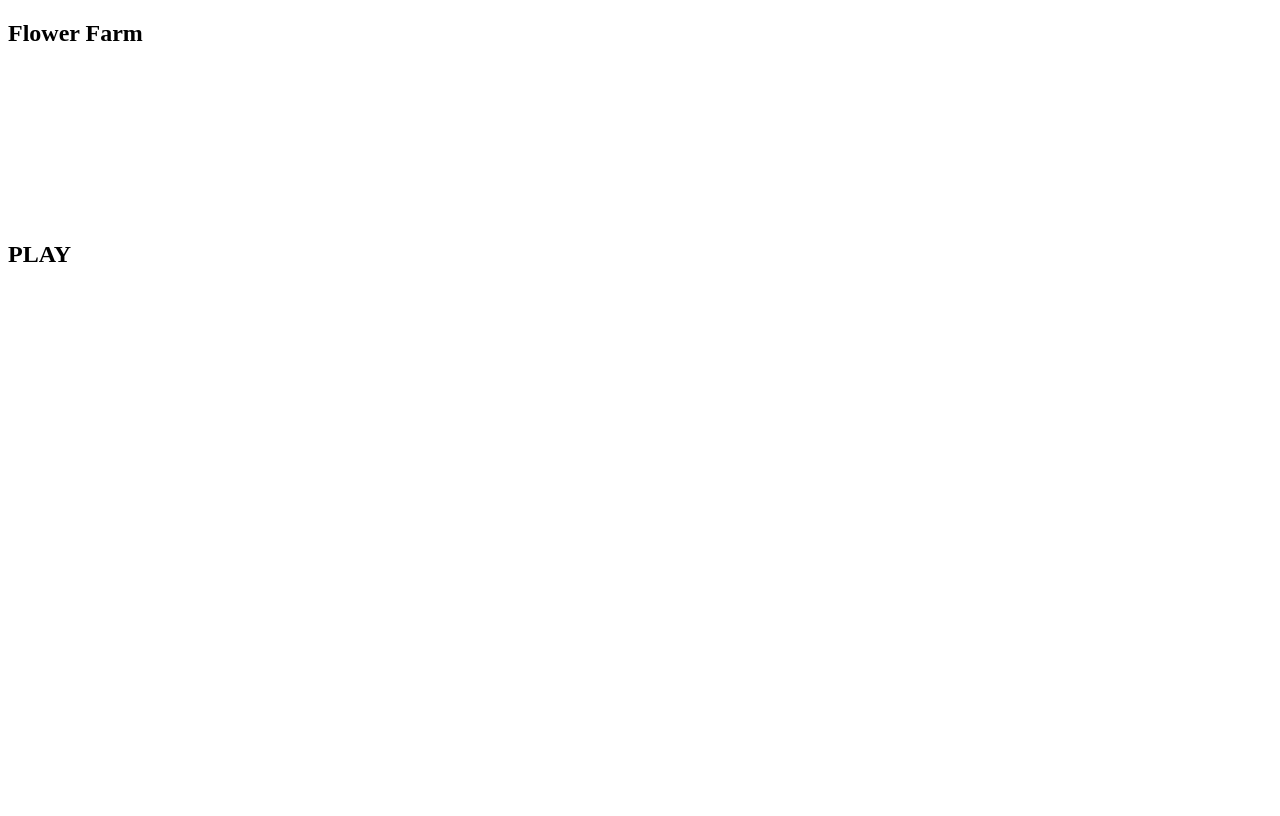
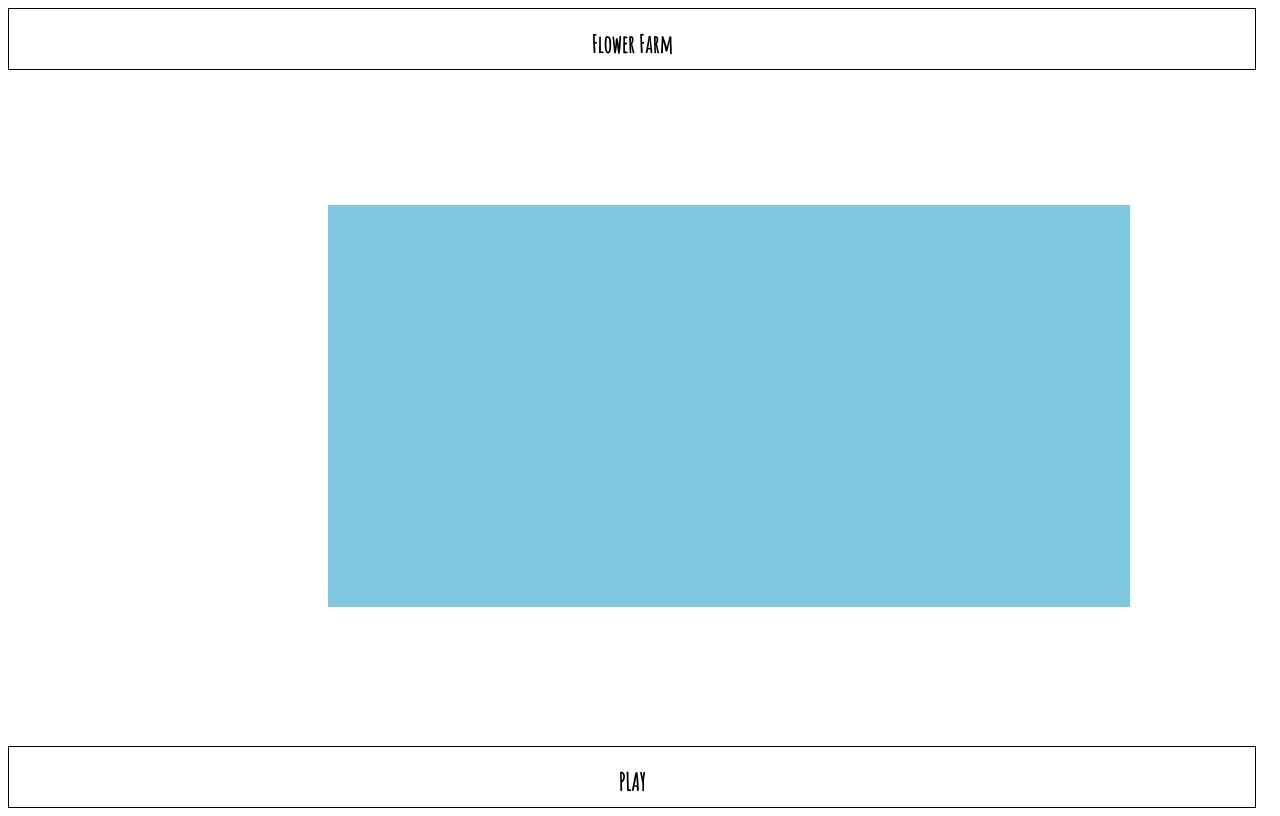
Before and after one commit to Emily-Rose-K/flower-farm, a plain HTML site: page index.html in a window 1280 px wide. Drawn offline with Linux system fonts and the light colour scheme.

Commit message:
setting up grid

```diff
--- a/css/style.css
+++ b/css/style.css
@@ -0,0 +1,39 @@
+body {
+    font-family: 'Amatic SC', cursive;
+}
+
+main {
+  grid-column:  2/ span 3;
+}
+
+canvas {
+    background-color: #80C7E0;
+    width: 85%;
+    height: 100;
+}
+
+
+#container {
+    display: grid;
+    grid-template-columns: 1fr 2fr 1fr;
+    grid-template-rows: 1fr 2fr 1fr;
+    grid-column-gap: 1em;
+    height: 800px;
+}
+
+#top {
+    grid-column: 1/4;
+    border: 1px solid black;
+    text-align: center;
+    height: 60px;
+
+}
+
+#play {
+    border: 1px solid black;
+    grid-column: 1/4;
+    text-align: center;
+    height: 60px;
+    align-self: end;
+
+}
--- a/index.html
+++ b/index.html
@@ -4,7 +4,7 @@
     <meta charset="UTF-8">
     <meta name="viewport" content="width=device-width, initial-scale=1.0">
     <meta http-equiv="X-UA-Compatible" content="ie=edge">
-    <link href="https://fonts.googleapis.com/css2?family=Amatic+SC:wght@700&display=swap" rel="stylesheet">
+    <link href="https://fonts.googleapis.com/css2?family=Amatic+SC&display=swap" rel="stylesheet">
     <link rel="stylesheet" href="css/style.css">
     <title>Flower Farm</title>
 </head>
@@ -14,8 +14,7 @@
         <main>
             <canvas id="game"><!-- play it, a game --></canvas>
         </main>
-
-        <aside id="center"><h2 id="status">PLAY</h2></aside>
+        <aside id="play"><h2 id="status">PLAY</h2></aside>
       </div>
 </body>
 <script src="js/app.js"></script>
--- a/js/app.js
+++ b/js/app.js
@@ -4,5 +4,11 @@
 var ctx = document.getElementById('game').getContext('2d');
 
 
+/*---------- Game Variables ----------*/
+
+
+
+
+
 
 /*---------- Game Logic ----------*/
```
Also changed, not shown: 1 other file.
